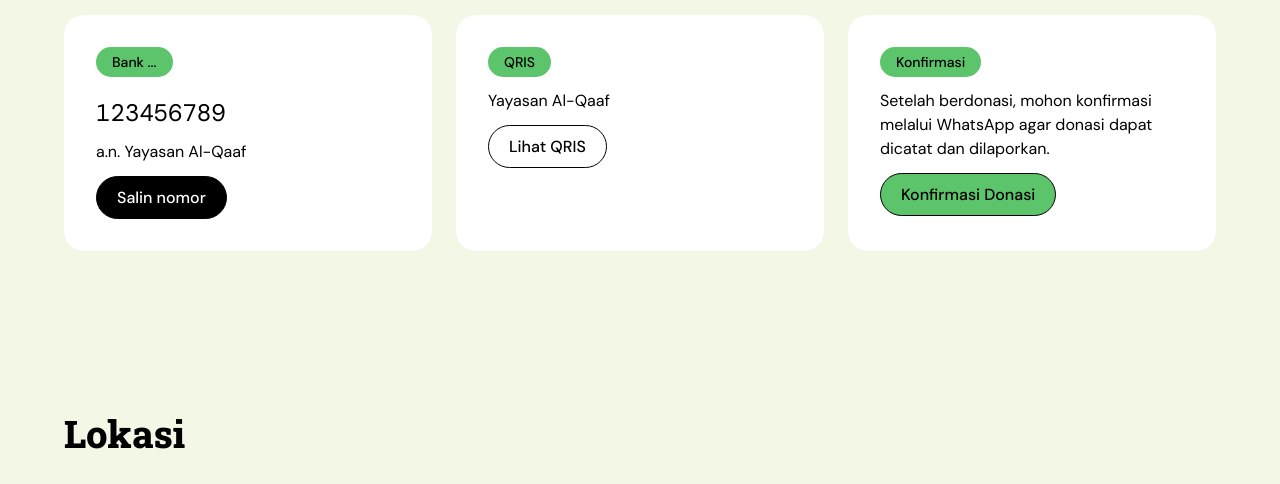
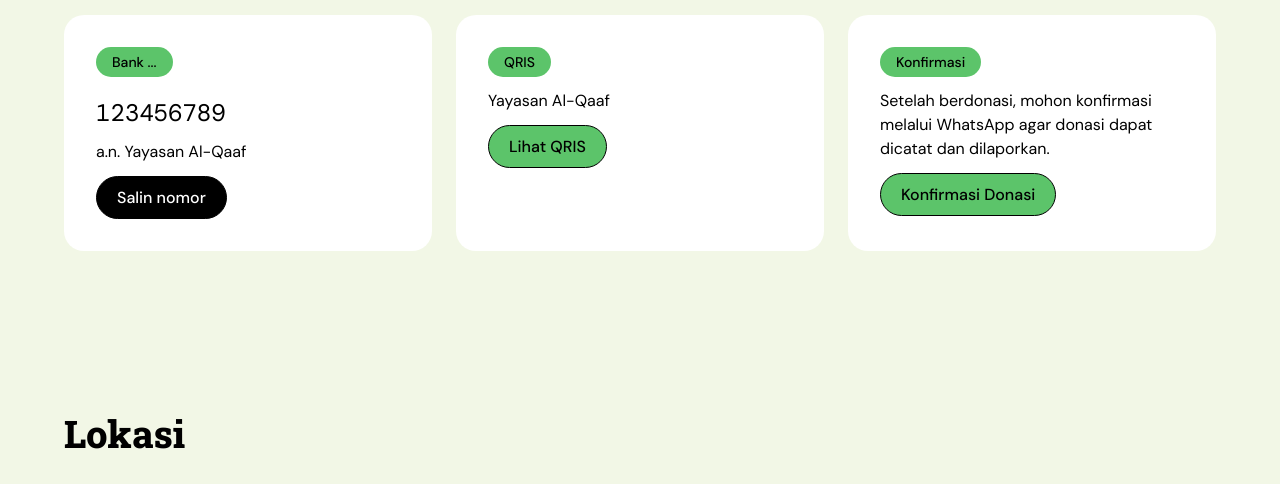
Before and after one commit to MidoriSmileykity/yayasan.al-qaaf, a plain HTML site: page index.html in a window 1280 px wide. Shown: the part 2060-2544 px from the top of the page. Drawn offline with nearby package versions, Linux system fonts and the light colour scheme; no server answers.

Commit message:
Update index.html

```diff
--- a/index.html
+++ b/index.html
@@ -139,13 +139,7 @@ function tutupGambar() {
       <button class="btn btn-black btn-sm copy-btn" data-copy="123456789">Salin nomor</button></div>
 
     <div class="card"><span class="tag">QRIS</span><p>Yayasan Al-Qaaf</p>
-        <p><button class="btn btn-outline btn-sm" onclick="bukaGambar('docs/QRIS_Al-Qaaf.jpg')">Lihat QRIS</button></p></div>
-
- <!--       <div class="card">
-        <div class="card"><span class="tag">QRIS</span>
-        <p>Yayasan Al-Qaaf</p>
-        <p><button class="btn btn-outline btn-sm" onclick="bukaGambar('docs/QRIS_Al-Qaaf.jpg')">Lihat QRIS</button></p>
-        </div> -->
+        <p><button class="btn btn-primary btn-sm" onclick="bukaGambar('docs/QRIS_Al-Qaaf.jpg')">Lihat QRIS</button></p></div>
 
     <div class="card"><span class="tag">Konfirmasi</span><p>Setelah berdonasi, mohon konfirmasi melalui WhatsApp agar donasi dapat dicatat dan dilaporkan.</p>
       <p><a class="btn btn-primary btn-sm" href="https://wa.me/62818983669?text=Assalamu%27alaikum%2C%20saya%20ingin%20konfirmasi%20donasi">Konfirmasi Donasi</a></p></div>
```
